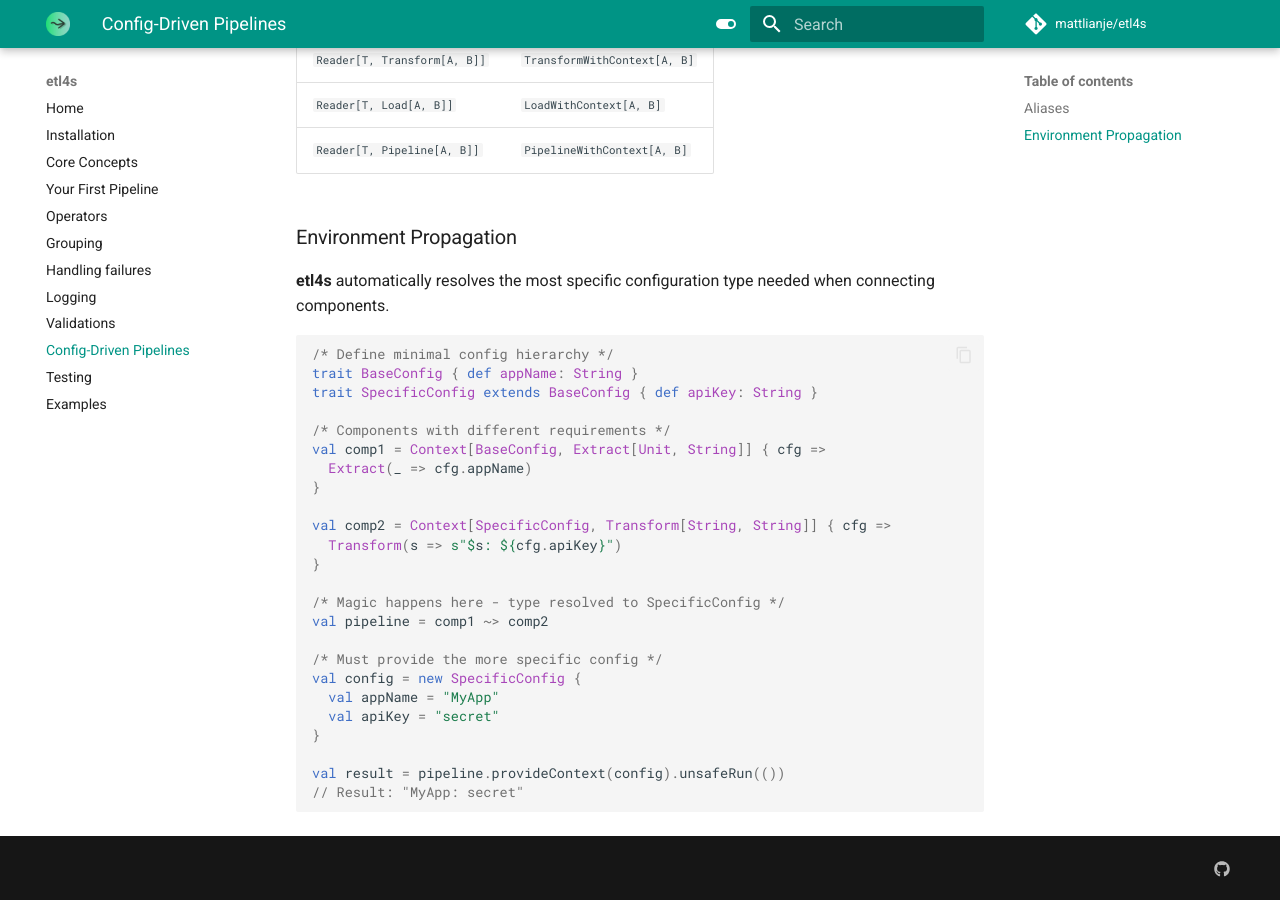
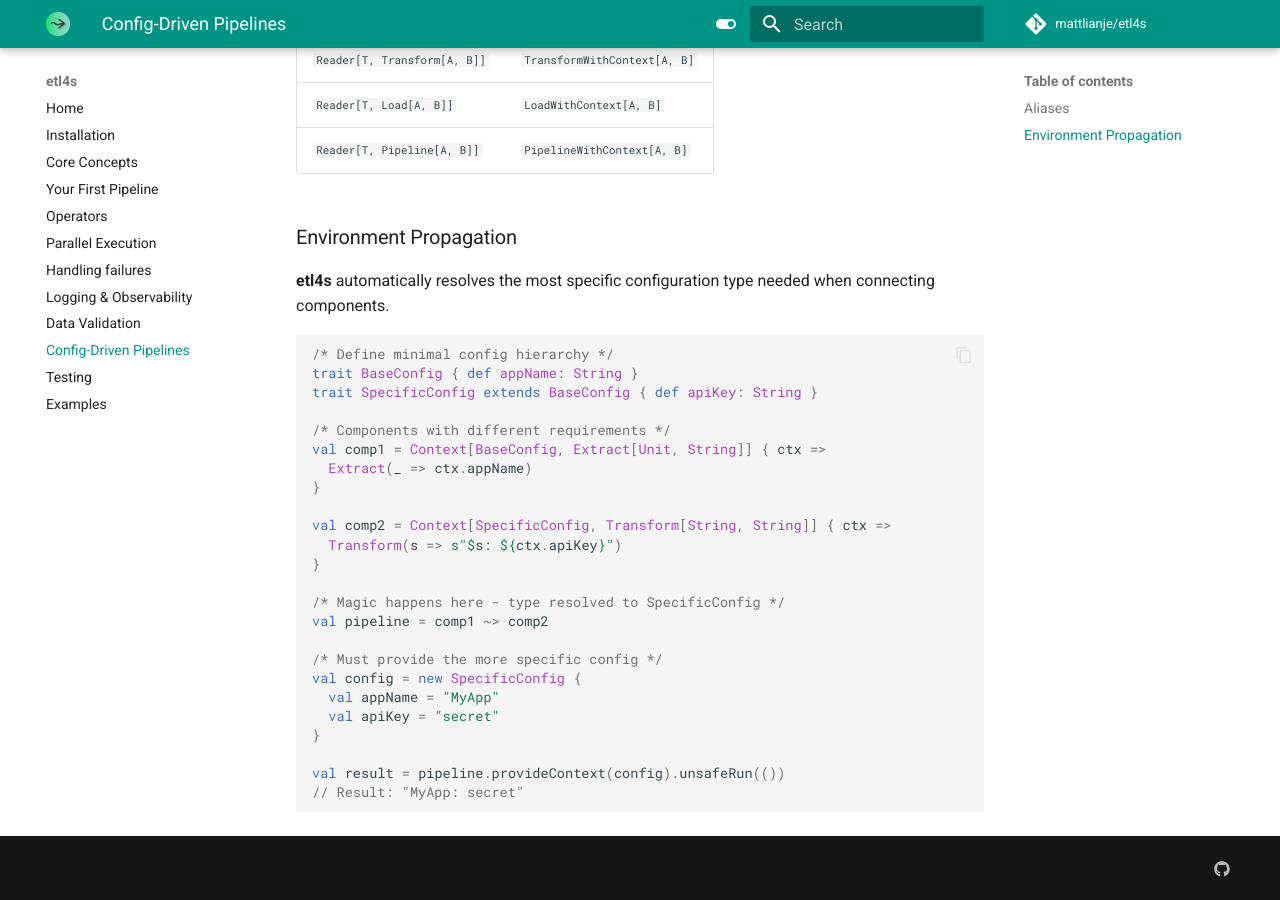
Before and after one commit to mattlianje/etl4s, an MkDocs documentation site: the page built from docs/config.md, in a window 1280 px wide and 900 px high, scrolled down 1171 px. Built offline with MkDocs 1.6.1 and Material for MkDocs 9.7.7, drawn with Linux system fonts in a browser that asks for light colours; comment, search, counter and statistics services are not loaded.

Commit message:
feat: update doc

```diff
--- a/docs/config.md
+++ b/docs/config.md
@@ -64,12 +64,12 @@ trait BaseConfig { def appName: String }
 trait SpecificConfig extends BaseConfig { def apiKey: String }
 
 /* Components with different requirements */
-val comp1 = Context[BaseConfig, Extract[Unit, String]] { cfg =>
-  Extract(_ => cfg.appName)
+val comp1 = Context[BaseConfig, Extract[Unit, String]] { ctx =>
+  Extract(_ => ctx.appName)
 }
 
-val comp2 = Context[SpecificConfig, Transform[String, String]] { cfg =>
-  Transform(s => s"$s: ${cfg.apiKey}")
+val comp2 = Context[SpecificConfig, Transform[String, String]] { ctx =>
+  Transform(s => s"$s: ${ctx.apiKey}")
 }
 
 /* Magic happens here - type resolved to SpecificConfig */
--- a/mkdocs.yml
+++ b/mkdocs.yml
@@ -30,10 +30,10 @@ nav:
   - Core Concepts: core-concepts.md
   - Your First Pipeline: first-pipeline.md
   - Operators: operators.md
-  - Grouping: tasks.md
+  - Parallel Execution: tasks.md
   - Handling failures: failures.md
-  - Logging: logs.md
-  - Validations: validation.md
+  - Logging & Observability: logs.md
+  - Data Validation: validation.md
   - Config-Driven Pipelines: config.md
   - Testing: testing.md
   - Examples: examples.md
```
